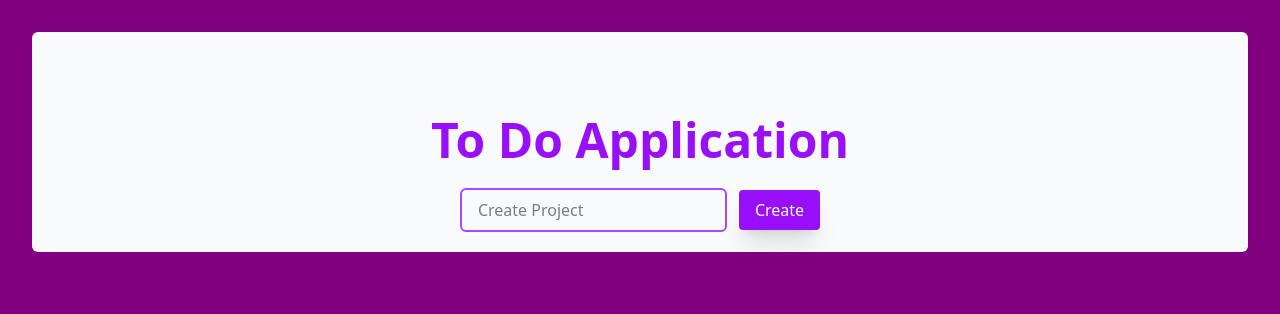
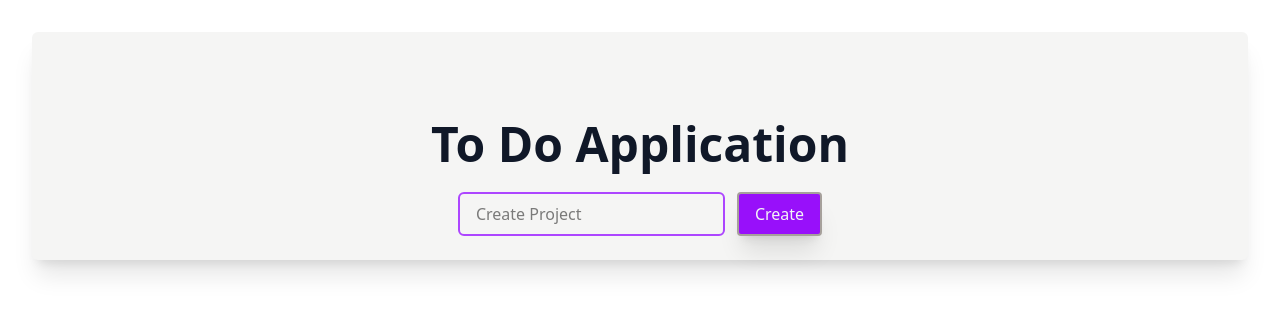
Before and after one commit to Facenam3/react-to-do-app, a React (Vite) app: page / in a window 1280 px wide. Shown: the top 314 px of the page. Built offline with nearby package versions, Linux system fonts and the light colour scheme.

Commit message:
added fixes

```diff
--- a/src/components/Button.jsx
+++ b/src/components/Button.jsx
@@ -1,7 +1,7 @@
 export default function Button({ children }) {
     return (
         <div>
-            <button type="submit" className="px-4 py-2 rounded-sm bg-purple-600 text-gray-50 shadow-xl cursor-pointer">{children}</button>
+            <button type="submit" className="px-4 py-2 rounded-sm bg-purple-600 text-gray-100 shadow-xl cursor-pointer border-stone-400 border-2 hover:bg-purple-900 text">{children}</button>
         </div>
 
     );
--- a/src/components/ToDo.jsx
+++ b/src/components/ToDo.jsx
@@ -1,7 +1,7 @@
 export default function Todo() {
     return (
         <div className="flex justify-center items-center mt-16">
-            <h1 className="text-5xl font-bold text-purple-600">To Do Application</h1>
+            <h1 className="text-5xl font-bold text-gray-900">To Do Application</h1>
         </div>
     );
 }
--- a/src/components/ToDoApp.jsx
+++ b/src/components/ToDoApp.jsx
@@ -3,7 +3,7 @@ import CreateProject from './CreateProject.jsx';
 
 export default function ToDoApp() {
     return (
-        <div className='bg-gray-50 rounded-md p-5'>
+        <div className='bg-stone-100 rounded-md p-6 shadow-xl'>
               <Todo />
               <CreateProject />
         </div>
--- a/src/index.css
+++ b/src/index.css
@@ -1,5 +1 @@
 @import "tailwindcss";
-
-body {
-    background-color: purple;
-}
--- a/src/output.css
+++ b/src/output.css
@@ -7,9 +7,18 @@
       "Segoe UI Emoji", "Segoe UI Symbol", "Noto Color Emoji";
     --font-mono: ui-monospace, SFMono-Regular, Menlo, Monaco, Consolas, "Liberation Mono",
       "Courier New", monospace;
+    --color-red-300: oklch(80.8% 0.114 19.571);
     --color-purple-500: oklch(62.7% 0.265 303.9);
     --color-purple-600: oklch(55.8% 0.288 302.321);
+    --color-purple-900: oklch(38.1% 0.176 304.987);
     --color-gray-50: oklch(98.5% 0.002 247.839);
+    --color-gray-100: oklch(96.7% 0.003 264.542);
+    --color-gray-300: oklch(87.2% 0.01 258.338);
+    --color-gray-900: oklch(21% 0.034 264.665);
+    --color-stone-50: oklch(98.5% 0.001 106.423);
+    --color-stone-100: oklch(97% 0.001 106.424);
+    --color-stone-300: oklch(86.9% 0.005 56.366);
+    --color-stone-400: oklch(70.9% 0.01 56.259);
     --spacing: 0.25rem;
     --text-5xl: 3rem;
     --text-5xl--line-height: 1;
@@ -219,11 +228,20 @@
   .border-purple-500 {
     border-color: var(--color-purple-500);
   }
+  .border-stone-400 {
+    border-color: var(--color-stone-400);
+  }
   .bg-gray-50 {
     background-color: var(--color-gray-50);
   }
   .bg-purple-600 {
     background-color: var(--color-purple-600);
+  }
+  .bg-stone-50 {
+    background-color: var(--color-stone-50);
+  }
+  .bg-stone-100 {
+    background-color: var(--color-stone-100);
   }
   .p-6 {
     padding: calc(var(--spacing) * 6);
@@ -242,14 +260,27 @@
     --tw-font-weight: var(--font-weight-bold);
     font-weight: var(--font-weight-bold);
   }
-  .text-gray-50 {
-    color: var(--color-gray-50);
+  .text-gray-100 {
+    color: var(--color-gray-100);
   }
-  .text-purple-600 {
-    color: var(--color-purple-600);
+  .text-gray-300 {
+    color: var(--color-gray-300);
+  }
+  .text-gray-900 {
+    color: var(--color-gray-900);
+  }
+  .text-red-300 {
+    color: var(--color-red-300);
+  }
+  .text-stone-300 {
+    color: var(--color-stone-300);
   }
   .underline {
     text-decoration-line: underline;
+  }
+  .shadow-2xl {
+    --tw-shadow: 0 25px 50px -12px var(--tw-shadow-color, rgb(0 0 0 / 0.25));
+    box-shadow: var(--tw-inset-shadow), var(--tw-inset-ring-shadow), var(--tw-ring-offset-shadow), var(--tw-ring-shadow), var(--tw-shadow);
   }
   .shadow-xl {
     --tw-shadow: 0 20px 25px -5px var(--tw-shadow-color, rgb(0 0 0 / 0.1)), 0 8px 10px -6px var(--tw-shadow-color, rgb(0 0 0 / 0.1));
@@ -259,9 +290,13 @@
     outline-style: var(--tw-outline-style);
     outline-width: 1px;
   }
-}
-body {
-  background-color: purple;
+  .hover\:bg-purple-900 {
+    &:hover {
+      @media (hover: hover) {
+        background-color: var(--color-purple-900);
+      }
+    }
+  }
 }
 @property --tw-border-style {
   syntax: "*";
```
